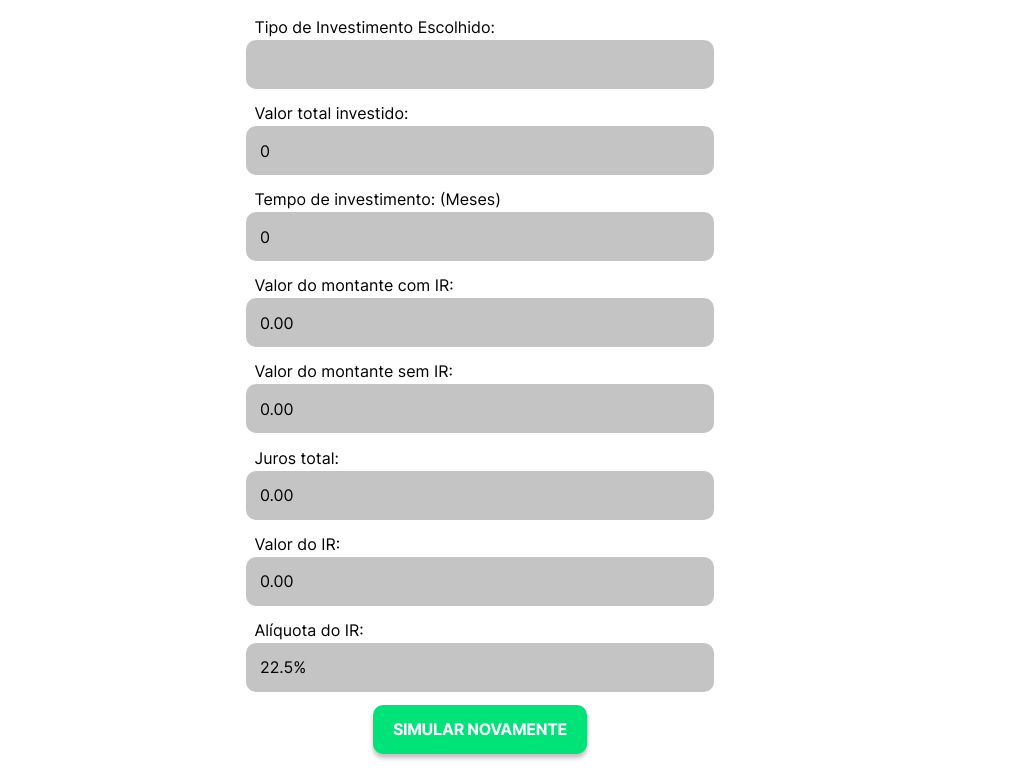
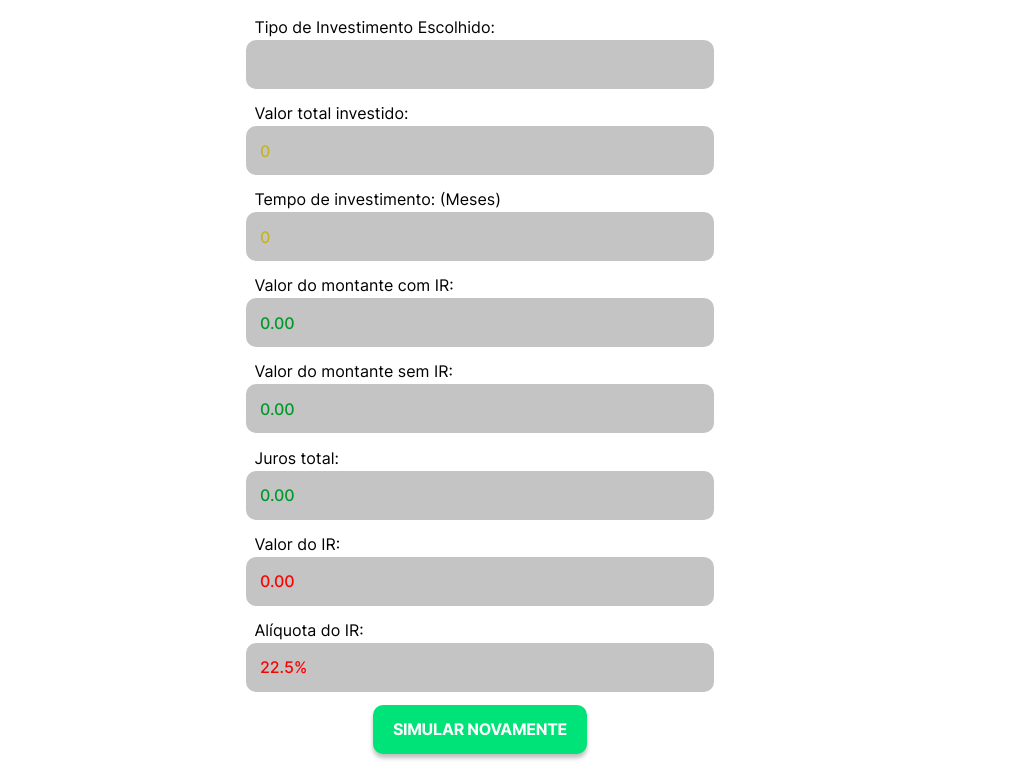
Before and after one commit to lucassena08/projeto_ps, a website: page public/views/informacoes-investimento.html in a window 1280 px wide. Shown: the part 920-1697 px from the top of the page, without its empty margins (0-1023 px from the left). Drawn offline with Linux system fonts and the light colour scheme; files whose address does not match are found by name.

Commit message:
update nav pages style
update input text colors

```diff
--- a/public/css/index.css
+++ b/public/css/index.css
@@ -1,6 +1,10 @@
 * {
   position: relative;
 }
+
+/* html {
+  left: 25%;
+} */
 
 input {
   border: 0;
@@ -189,7 +193,7 @@ span {
 }
 
 
-.input-texto-pag1 {
+.input-texto-pag {
   width: 454px;
   height: 49px;
 
--- a/public/css/informacoes-investimento.css
+++ b/public/css/informacoes-investimento.css
@@ -28,8 +28,15 @@ form label[for='tipo_investimento'] {
 
 .input-sequence {
   top: 187px;
+  height: 839px;
+}
 
-  height: 839px;
+.input-sequence .input-texto-pag {
+  font-family: 'Inter';
+  font-style: normal;
+  font-weight: 500;
+  font-size: 16px;
+  line-height: 19px;
 }
 
 .btn-simular {
--- a/public/src/js/informacoes-investimento.js
+++ b/public/src/js/informacoes-investimento.js
@@ -49,3 +49,11 @@ iterableInputs[4].value = valorTotalSemIR.toFixed(2)
 iterableInputs[5].value = (valorTotalSemIR - valorTotalInvestido).toFixed(2)
 iterableInputs[6].value = (valorTotalSemIR - valorTotalComIR).toFixed(2)
 iterableInputs[7].value = aliquota * 100 + "%"
+
+iterableInputs[1].style.color = '#C4B420'
+iterableInputs[2].style.color = '#C4B420'
+iterableInputs[3].style.color = '#00982B'
+iterableInputs[4].style.color = '#00982B'
+iterableInputs[5].style.color = '#00982B'
+iterableInputs[6].style.color = '#FF0000'
+iterableInputs[7].style.color = '#FF0000'
--- a/public/views/informacoes-investimento.html
+++ b/public/views/informacoes-investimento.html
@@ -48,28 +48,28 @@
       <label for="input-sequence">INFORMAÇÕES DO INVESTIMENTO</label>
 
       <label for="tipo_investimento">Tipo de Investimento Escolhido:</label>
-      <input class="input-texto-pag1" name="tipo_investimento" type="text" placeholder="" readonly="readonly">
+      <input class="input-texto-pag" name="tipo_investimento" type="text" placeholder="" readonly="readonly">
 
       <label>Valor total investido:</label>
-      <input class="input-texto-pag1" name="aporte_inicial" type="text" placeholder="" readonly="readonly">
+      <input class="input-texto-pag" name="aporte_inicial" type="text" placeholder="" readonly="readonly">
 
       <label>Tempo de investimento: (Meses)</label>
-      <input class="input-texto-pag1" name="aporte_mensal" type="text" placeholder="" readonly="readonly">
+      <input class="input-texto-pag" name="aporte_mensal" type="text" placeholder="" readonly="readonly">
 
       <label>Valor do montante com IR:</label>
-      <input class="input-texto-pag1" name="taxa_de_juros" type="text" placeholder="" readonly="readonly">
+      <input class="input-texto-pag" name="taxa_de_juros" type="text" placeholder="" readonly="readonly">
 
       <label>Valor do montante sem IR:</label>
-      <input class="input-texto-pag1" name="" type="text" placeholder="" readonly="readonly">
+      <input class="input-texto-pag" name="" type="text" placeholder="" readonly="readonly">
 
       <label>Juros total:</label>
-      <input class="input-texto-pag1" name="" type="text" placeholder="" readonly="readonly">
+      <input class="input-texto-pag" name="" type="text" placeholder="" readonly="readonly">
 
       <label>Valor do IR:</label>
-      <input class="input-texto-pag1" name="" type="text" placeholder="" readonly="readonly">
+      <input class="input-texto-pag" name="" type="text" placeholder="" readonly="readonly">
 
       <label>Alíquota do IR:</label>
-      <input class="input-texto-pag1" name="" type="text" placeholder="" readonly="readonly">
+      <input class="input-texto-pag" name="" type="text" placeholder="" readonly="readonly">
 
       <button class="btn-simular" type="submit" style="width: 214px;">
         <a href="/">SIMULAR NOVAMENTE</a>
```
Also changed, not shown: public/css/nav-content-style.css (deleted, +0 -10 lines), public/css/nav-page.css (added, +16 -0 lines), public/views/cdb.html (+1 -1 lines), public/views/cdi.html (+1 -1 lines), public/views/index.html (+4 -4 lines), public/views/lci-lca.html (+1 -1 lines), public/views/renda-fixa.html (+1 -1 lines), public/views/taxa-selic.html (+1 -1 lines), public/views/tesouro-direto.html (+1 -1 lines).
